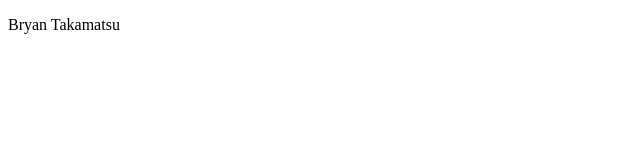
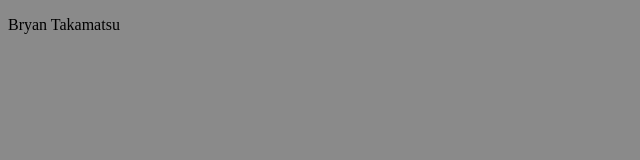
Before and after one commit to MinghanCodingPerson/MinghanCodingPerson.github.io, a plain HTML site: page index.html in a window 1280 px wide. Shown: the whole page, without its empty margins (0-640 px from the left). Drawn offline with Linux system fonts and the light colour scheme.

Commit message:
Update index.html

```diff
--- a/index.html
+++ b/index.html
@@ -4,6 +4,11 @@
     <meta charset="UTF-8">
     <meta name="viewport" content="width=device-width, initial-scale=1.0">
     <title>Document</title>
+    <style>
+        body {
+            background-color: rgba(100, 100, 100, 0.75);
+        }
+    </style>
 </head>
 <body>
     <p>Bryan Takamatsu</p>
```
